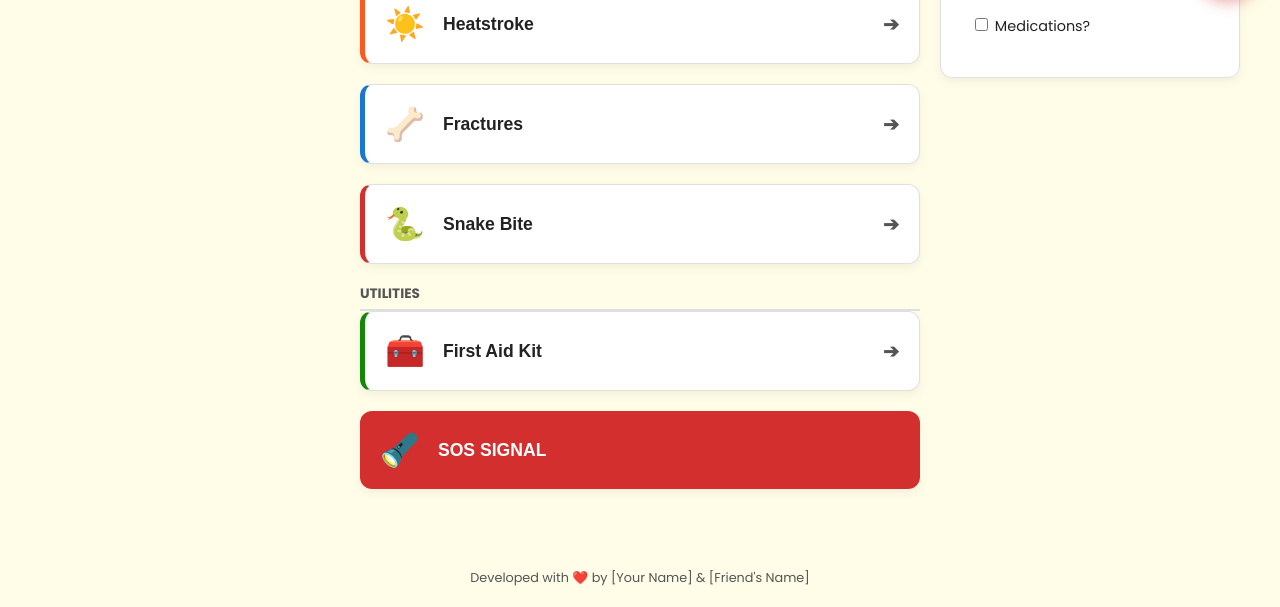
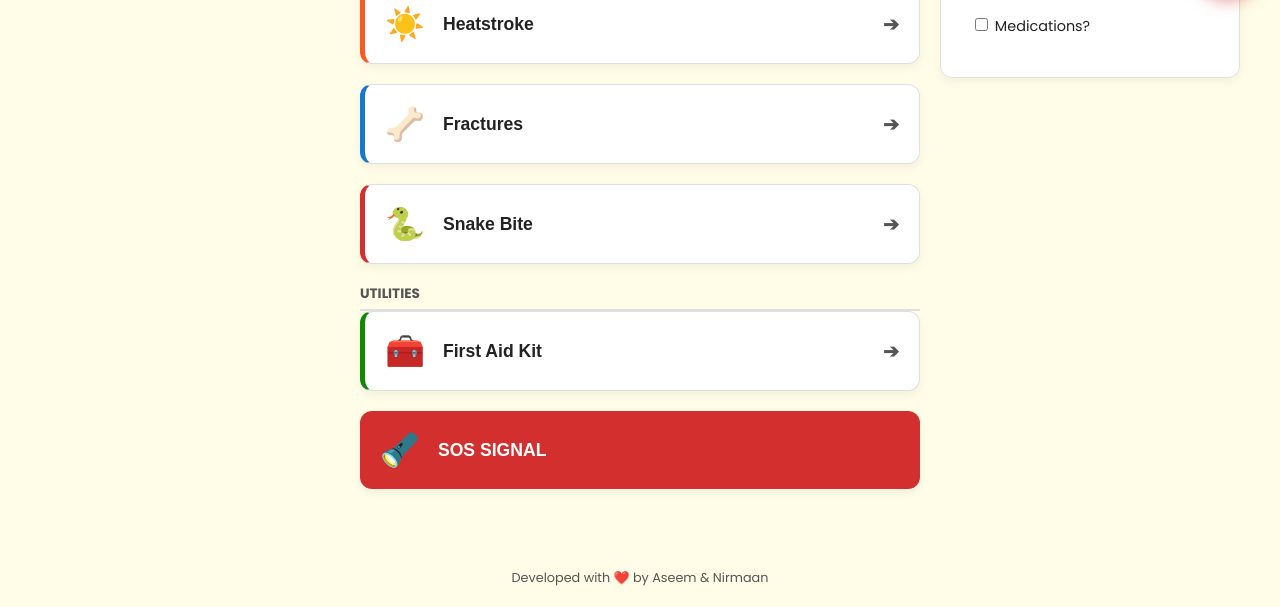
Before and after one commit to Alphaneuro20/resq-portal, a plain HTML site: page index.html in a window 1280 px wide. Shown: the part 783-1390 px from the top of the page. Drawn offline with Linux system fonts and the light colour scheme.

Commit message:
Update index.html

```diff
--- a/index.html
+++ b/index.html
@@ -350,7 +350,7 @@
         if ('serviceWorker' in navigator) navigator.serviceWorker.register('sw.js').catch(err => console.log(err));
     </script>
     <footer style="text-align: center; padding: 20px; font-size: 0.8rem; color: var(--text-sub);">
-    Developed with ❤️ by [Your Name] & [Friend's Name]
+    Developed with ❤️ by Aseem & Nirmaan
 </footer>
 </body>
 </html>
```
